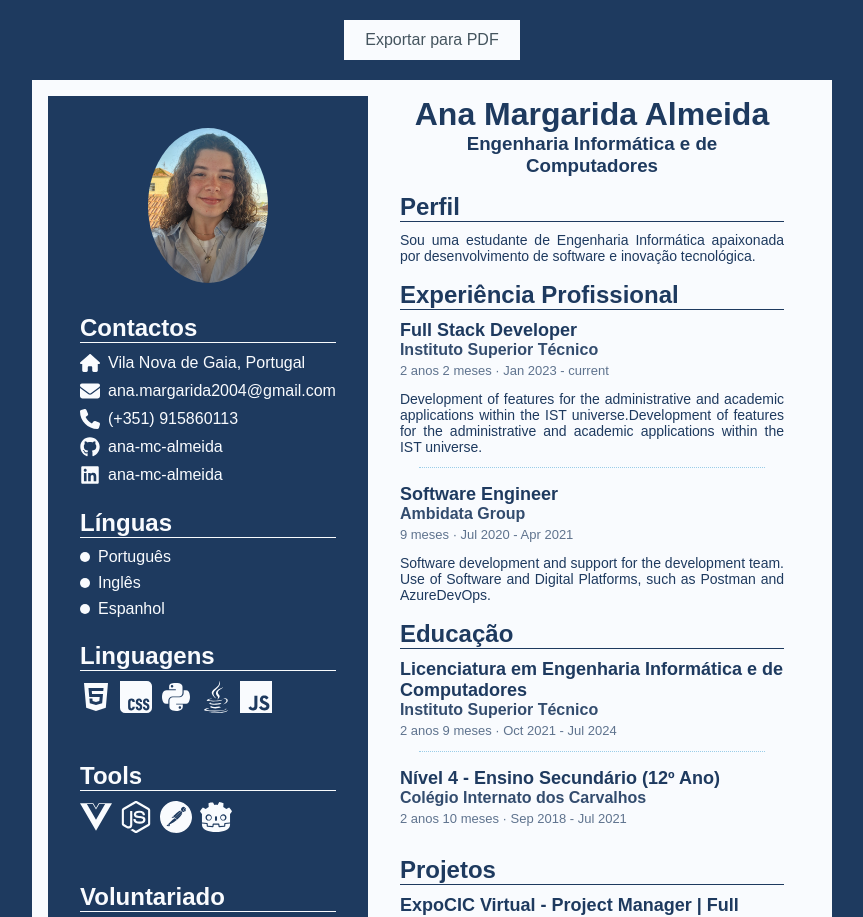
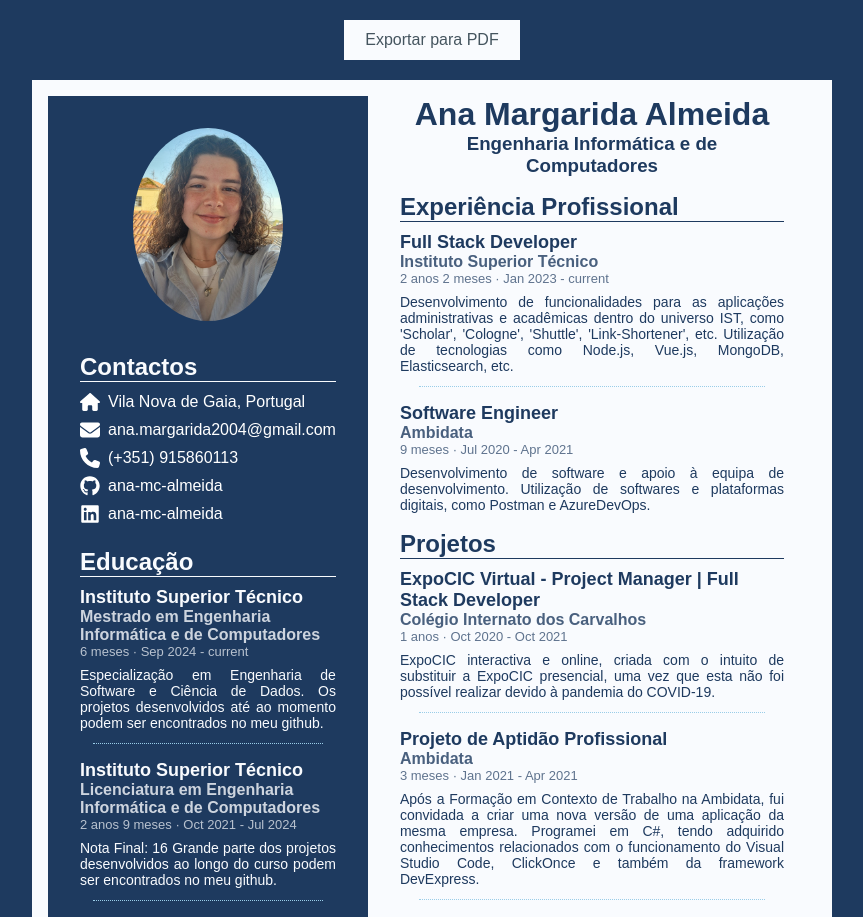
Before and after one commit to ana-mc-almeida/cv, a Vue app: page / in a window 1280 px wide. Shown: the top 917 px of the page, without its empty margins (208-1071 px from the left). Built offline with nearby package versions, Linux system fonts and the light colour scheme.

Commit message:
Small improvements and update contents

```diff
--- a/package.json
+++ b/package.json
@@ -13,6 +13,7 @@
   "dependencies": {
     "@fortawesome/fontawesome-svg-core": "^6.7.2",
     "@fortawesome/free-brands-svg-icons": "^6.7.2",
+    "@fortawesome/free-regular-svg-icons": "^6.7.2",
     "@fortawesome/free-solid-svg-icons": "^6.7.2",
     "@fortawesome/vue-fontawesome": "^3.0.8",
     "html2pdf.js": "^0.10.3",
--- a/src/assets/styles/main.css
+++ b/src/assets/styles/main.css
@@ -1,3 +1,21 @@
 .page {
   margin: 0 auto;
 }
+
+.centered-div {
+  display: flex;
+  justify-content: space-between;
+  align-items: center;
+  justify-content: center;
+}
+
+.inline-div {
+  display: flex;
+  justify-content: space-between;
+  align-items: center;
+  gap: 5px;
+
+  :last-child {
+    text-align: right;
+  }
+}
--- a/src/components/ContentArea.vue
+++ b/src/components/ContentArea.vue
@@ -2,58 +2,69 @@
   <div class="content-area">
     <h1 style="margin: 0">Ana Margarida Almeida</h1>
     <h3 style="margin: 0">Engenharia Informática e de Computadores</h3>
-    <SectionContainer title="Perfil" style="text-align: justify">
+    <!-- <SectionContainer title="Perfil" style="text-align: justify">
       <SectionEntry
         description="Sou uma estudante de Engenharia Informática apaixonada por desenvolvimento de software e
       inovação tecnológica."
       />
-    </SectionContainer>
+    </SectionContainer> -->
     <SectionContainer title="Experiência Profissional">
       <SectionEntry
         mainTitle="Full Stack Developer"
         subTitle="Instituto Superior Técnico"
         startDate="15-01-2023"
-        description="Development of features for the administrative and academic applications within the IST universe.Development of features for the administrative and academic applications within the IST universe."
+        description="Desenvolvimento de funcionalidades para as aplicações administrativas e acadêmicas dentro do universo IST, como 'Scholar', 'Cologne', 'Shuttle', 'Link-Shortener', etc. Utilização de tecnologias como Node.js, Vue.js, MongoDB, Elasticsearch, etc."
+        :icons="['nodedotjs', 'vuedotjs', 'mongodb', 'elasticsearch', 'gitlab', 'scss']"
       />
       <SectionEntry
         mainTitle="Software Engineer"
-        subTitle="Ambidata Group"
+        subTitle="Ambidata"
         startDate="01-07-2020"
         endDate="01-04-2021"
-        description="Software development and support for the development team.
-        Use of Software and Digital Platforms, such as Postman and AzureDevOps."
-      />
-    </SectionContainer>
-    <SectionContainer title="Educação">
-      <SectionEntry
-        mainTitle="Licenciatura em Engenharia Informática e de Computadores"
-        subTitle="Instituto Superior Técnico"
-        startDate="04-10-2021"
-        endDate="31-07-2024"
-      />
-      <SectionEntry
-        mainTitle="Nível 4 - Ensino Secundário (12º Ano)"
-        subTitle="Colégio Internato dos Carvalhos"
-        startDate="13-09-2018"
-        endDate="13-07-2021"
+        description="Desenvolvimento de software e apoio à equipa de desenvolvimento. Utilização de softwares e plataformas digitais, como Postman e AzureDevOps."
       />
     </SectionContainer>
     <SectionContainer title="Projetos">
       <SectionEntry
         mainTitle="ExpoCIC Virtual - Project Manager | Full Stack Developer"
-        subTitle="CIC"
+        subTitle="Colégio Internato dos Carvalhos"
         startDate="31-10-2020"
         endDate="01-10-2021"
         description="ExpoCIC interactiva e online, criada com o intuito de substituir a ExpoCIC presencial, uma vez que esta não foi possível realizar
 devido à pandemia do COVID-19."
+        :icons="['php', 'mysql', 'javascript', 'html5', 'css']"
       />
       <SectionEntry
         mainTitle="Projeto de Aptidão Profissional"
-        subTitle="Ambidata, Digital Innovation Solutions & Consulting"
+        subTitle="Ambidata"
         startDate="06-01-2021"
         endDate="22-04-2021"
-        description="Desta forma, programei em C#, tendo obtido conhecimentos relacionados com o funcionamento do Visual Studio Code,
-ClickOnce e ainda da framework DevExpress."
+        description="Após a Formação em Contexto de Trabalho na Ambidata, fui convidada a criar uma nova versão de uma aplicação da mesma empresa. Programei em C#, tendo adquirido conhecimentos relacionados com o funcionamento do Visual Studio Code, ClickOnce e também da framework DevExpress."
+        :icons="['c#', 'visualstudiocode', 'devExpress']"
+      />
+      <SectionEntry
+        mainTitle="(De)Pressure"
+        subTitle="Finalista TecStorm'22"
+        startDate="01-01-2022"
+        endDate="01-03-2022"
+        description="A (De)Pressure é uma aplicação criada para ajudar as pessoas a gerenciar sua saúde mental por meio de um espaço seguro e personalizável, acompanhando a jornada do utilizador ao longo do tempo."
+        :icons="['figma']"
+      />
+    </SectionContainer>
+    <SectionContainer title="Voluntariado">
+      <LinkEntry text="MIUP 2021" iconSize="2xs" type="regular" color="#1e3a5f" />
+      <LinkEntry text="JN Solidário" iconSize="2xs" type="regular" color="#1e3a5f" />
+      <!-- <LinkEntry
+        text="Distribuição de comida e roupa aos sem-abrigo"
+        iconSize="2xs"
+        type="regular"
+        color="#1e3a5f"
+      /> -->
+      <LinkEntry
+        text="Banco Alimentar contra a Fome"
+        iconSize="2xs"
+        type="regular"
+        color="#1e3a5f"
       />
     </SectionContainer>
   </div>
@@ -62,11 +73,13 @@ ClickOnce e ainda da framework DevExpress."
 <script>
 import SectionContainer from './SectionContainer.vue'
 import SectionEntry from './SectionEntry.vue'
+import LinkEntry from './LinkEntry.vue'
 
 export default {
   components: {
     SectionContainer,
     SectionEntry,
+    LinkEntry,
   },
 }
 </script>
@@ -84,10 +97,4 @@ export default {
   align-items: center;
   flex: 1;
 }
-
-img {
-  width: 120px;
-  border-radius: 50%;
-  margin-bottom: 15px;
-}
 </style>
--- a/src/components/DatesRange.vue
+++ b/src/components/DatesRange.vue
@@ -36,7 +36,8 @@ export default {
       if (this.totalMonths >= 12) {
         const years = Math.floor(this.totalMonths / 12)
         const months = this.totalMonths % 12
-        return `${years} anos ${months} meses` // FIXME: 0 meses is wrong
+        if (months !== 0) return `${years} anos ${months} meses` // FIXME: not '1 anos'
+        return `${years} anos`
       } else {
         return `${this.totalMonths} meses`
       }
@@ -72,6 +73,6 @@ export default {
 .dates {
   font-size: 13px;
   opacity: 0.7;
-  margin-top: 4px;
+  margin: 0;
 }
 </style>
--- a/src/components/LinkEntry.vue
+++ b/src/components/LinkEntry.vue
@@ -1,25 +1,27 @@
 <template>
   <div class="contact-item">
-    <a :href="link" target="_blank" class="contact-link">
+    <!-- TODO: this should include alt text -->
+    <!-- FIXME: this should only have hover style if link not null -->
+    <a :href="link" target="_blank" class="contact-link" :style="{ color: color }">
       <!-- Ícones do FontAwesome -->
       <FontAwesomeIcon
         v-if="iconSource === 'fontAwesome' && faIcon"
         :icon="faIcon"
         class="contact-icon"
         :size="iconSize"
+        :style="{ color: color }"
       />
 
       <!-- Ícones do Simple Icons -->
       <svg
         v-else-if="iconSimple"
         class="contact-icon"
-        :style="{ width: iconSizeComputed + 'px', height: iconSizeComputed + 'px' }"
+        :style="{ width: iconSizeComputed + 'px', height: iconSizeComputed + 'px', color: color }"
         :viewBox="iconSimple.viewBox"
         xmlns="http://www.w3.org/2000/svg"
       >
         <path :d="iconSimple.path" fill="currentColor" />
       </svg>
-
       {{ text }}
     </a>
   </div>
@@ -30,6 +32,7 @@ import { FontAwesomeIcon } from '@fortawesome/vue-fontawesome'
 import { library } from '@fortawesome/fontawesome-svg-core'
 
 import * as solidIcons from '@fortawesome/free-solid-svg-icons'
+import * as regularIcons from '@fortawesome/free-regular-svg-icons'
 import * as brandIcons from '@fortawesome/free-brands-svg-icons'
 import * as simpleIcons from 'simple-icons'
 
@@ -39,6 +42,10 @@ export default {
     icon: {
       type: String,
       default: 'circle',
+    },
+    color: {
+      type: String,
+      default: 'white',
     },
     text: {
       type: String,
@@ -72,7 +79,8 @@ export default {
   },
   computed: {
     faIcon() {
-      const iconPack = this.type === 'fab' ? brandIcons : solidIcons
+      const iconPack =
+        this.type === 'fab' ? brandIcons : this.type === 'regular' ? regularIcons : solidIcons
       const icon = iconPack[`fa${this.capitalize(this.icon)}`]
 
       if (icon) {
@@ -134,7 +142,7 @@ export default {
 }
 
 .contact-icon {
-  color: $primary-color;
+  // color: $primary-color;
   width: 1em;
   height: 1em;
   display: inline-block;
@@ -143,7 +151,7 @@ export default {
 
 .contact-link {
   text-decoration: none;
-  color: $primary-color;
+  // color: $primary-color;
   transition: color 0.3s;
   display: flex;
   align-items: center;
--- a/src/components/OptionsBar.vue
+++ b/src/components/OptionsBar.vue
@@ -15,6 +15,7 @@ export default {
   },
   methods: {
     exportToPDF() {
+      // FIXME: text should be selectable
       const element = this.cvContainer
 
       const options = {
--- a/src/components/SectionEntry.vue
+++ b/src/components/SectionEntry.vue
@@ -1,9 +1,15 @@
 <template>
   <div class="entry-item">
-    <div class="titles" :class="titlesInLine ? 'titles-in-line' : ''" v-if="mainTitle || subTitle">
+    <div
+      class="inline-div"
+      :class="!titlesInLine ? 'titles-not-in-line' : ''"
+      v-if="mainTitle || subTitle"
+    >
       <h3 v-if="mainTitle" class="main-title">{{ mainTitle }}</h3>
       <h4 v-if="subTitle" class="sub-title">{{ subTitle }}</h4>
     </div>
+    <div class="inline-div" style="margin-bottom: 0.5rem; align-items: end">
+      <div class="centered-div">
         <DatesRange
           v-if="startDate"
           :startDate="startDate"
@@ -11,17 +17,31 @@
           :showTotalTime="showTotalTime"
         />
         <!-- <p class="location">{{ location }}</p> -->
+      </div>
+      <!-- <div class="centered-div">
+        <LinkEntry
+          v-for="(icon, index) in icons"
+          :key="index"
+          :icon="icon"
+          type="fab"
+          color="#1e3a5f"
+          iconSize="lg"
+          style="margin: 0 2px 0 0"
+          iconSource="simpleIcons"
+        />
+      </div> -->
+    </div>
     <p v-if="description" class="description">{{ description }}</p>
-
     <hr class="divider" />
   </div>
 </template>
 
 <script>
 import DatesRange from './DatesRange.vue'
+import LinkEntry from './LinkEntry.vue'
 
 export default {
-  components: { DatesRange },
+  components: { DatesRange, LinkEntry },
   props: {
     // TODO: add 'titleInLine' bool to choose if we want main and sub title in the same line or not
     mainTitle: {
@@ -34,7 +54,7 @@ export default {
     },
     titlesInLine: {
       type: Boolean,
-      default: true,
+      default: false,
     },
     startDate: {
       type: String,
@@ -54,6 +74,10 @@ export default {
     // },
     description: {
       type: String,
+      default: null,
+    },
+    icons: {
+      type: Array,
       default: null,
     },
   },
@@ -76,19 +100,12 @@ export default {
   margin: 0;
 }
 
-.titles {
-  display: flex;
-  justify-content: space-between;
-  align-items: center;
-  gap: 5px;
-}
-
-.titles-in-line {
+.titles-not-in-line {
   flex-direction: column;
   align-items: start;
   gap: 0;
 
-  .sub-title {
+  :last-child {
     text-align: left;
   }
 }
@@ -101,9 +118,9 @@ export default {
 
 .sub-title {
   font-size: 16px;
-  opacity: 0.9;
+  opacity: 0.8;
   margin: 0;
-  text-align: right;
+  // text-align: right;
 }
 
 /* .location {
--- a/src/components/SidePanel.vue
+++ b/src/components/SidePanel.vue
@@ -25,15 +25,38 @@
         type="fab"
         iconSize="lg"
       />
+      <!-- TODO: add link to website -->
+    </SectionContainer>
+    <SectionContainer title="Educação">
+      <SectionEntry
+        subTitle="Mestrado em Engenharia Informática e de Computadores"
+        mainTitle="Instituto Superior Técnico"
+        startDate="1-09-2024"
+        description="Especialização em Engenharia de Software e Ciência de Dados. Os projetos desenvolvidos até ao momento podem ser encontrados no meu github."
+      />
+      <SectionEntry
+        subTitle="Licenciatura em Engenharia Informática e de Computadores"
+        mainTitle="Instituto Superior Técnico"
+        startDate="04-10-2021"
+        endDate="31-07-2024"
+        description="Nota Final: 16
+        Grande parte dos projetos desenvolvidos ao longo do curso podem ser encontrados no meu github."
+      />
+      <SectionEntry
+        mainTitle="Colégio Internato dos Carvalhos"
+        subTitle="Nível 4 - Ensino Secundário (12º Ano)"
+        startDate="13-09-2018"
+        endDate="13-07-2021"
+        description="Curso de Informática com Planos Próprios pela Via Técnológica."
+      />
     </SectionContainer>
     <SectionContainer title="Línguas">
       <!-- TODO: improve this to include levels -->
-      <LinkEntry text="Português" iconSize="2xs" />
-      <LinkEntry text="Inglês" iconSize="2xs" />
-      <LinkEntry text="Espanhol" iconSize="2xs" />
+      <LinkEntry text="Português - Nativo" iconSize="2xs" type="regular" />
+      <LinkEntry text="Inglês - Avançado" iconSize="2xs" type="regular" />
+      <LinkEntry text="Espanhol - Intermediário" iconSize="2xs" type="regular" />
     </SectionContainer>
-    <SectionContainer title="Linguagens">
-      <!-- TODO: Missing a lot of stuff -->
+    <!-- <SectionContainer title="Linguagens">
       <div style="display: flex; gap: 0.5rem">
         <LinkEntry icon="html5" type="fab" iconSize="2xl" />
         <LinkEntry icon="css" type="fab" iconSize="2xl" />
@@ -42,16 +65,16 @@
         <LinkEntry icon="javascript" type="fab" iconSize="2xl" />
       </div>
     </SectionContainer>
-    <SectionContainer title="Tools">
-      <!-- TODO: Missing a lot of stuff -->
+    -->
+    <!-- <SectionContainer title="Tools">
       <div style="display: flex; gap: 0.5rem">
         <LinkEntry icon="vuedotjs" type="fab" iconSize="2xl" />
         <LinkEntry icon="nodedotjs" type="fab" iconSize="2xl" />
         <LinkEntry icon="postman" type="fab" iconSize="2xl" />
         <LinkEntry icon="godotengine" type="fab" iconSize="2xl" />
       </div>
-    </SectionContainer>
-    <SectionContainer title="Voluntariado">
+    </SectionContainer> -->
+    <!-- <SectionContainer title="Voluntariado">
       <SectionEntry subTitle="MIUP 2021" startDate="16-10-2021" endDate="16-10-2021" />
       <SectionEntry
         subTitle="JN Solidário"
@@ -64,7 +87,7 @@
         description="Distribuição de comida e roupa aos sem-abrigo, no Porto, através da associação Legião da Boa Vontade"
       />
       <SectionEntry subTitle="Banco Alimentar contra a Fome" />
-    </SectionContainer>
+    </SectionContainer> -->
     <!-- <SectionContainer title="Interests">
       <div style="display: flex; gap: 1rem">
         <LinkEntry icon="futbol" iconSize="2xl" />
@@ -100,7 +123,7 @@ export default {
 .side-panel {
   background: $secondary-color;
   color: $primary-color;
-  padding: 2rem;
+  padding: 0 2rem;
   text-align: center;
   display: flex;
   flex-direction: column;
@@ -109,8 +132,8 @@ export default {
 }
 
 img {
-  width: 120px;
-  border-radius: 50%;
-  margin-bottom: 15px;
+  width: 150px;
+  border-radius: 100%;
+  margin: 2rem 0 1rem 0;
 }
 </style>
```
Also changed, not shown: 1 other file (tests, documents, lock files or other folders). Lines whose indentation alone changed are shown as unchanged.
